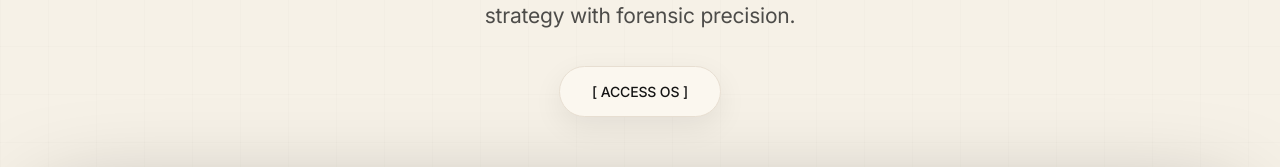
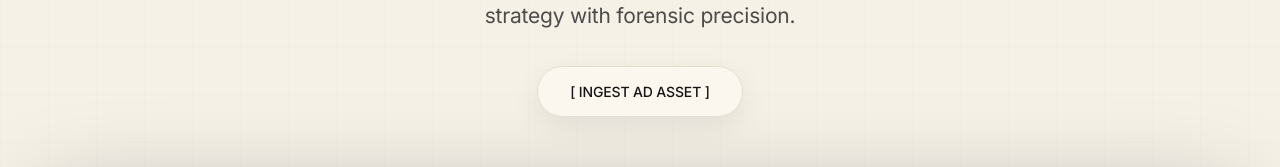
Before and after one commit to popvisly/visual-decompiler, a Next.js app: page / in a window 1280 px wide. Shown: the part 338-505 px from the top of the page. Built offline with nearby package versions, Linux system fonts and the light colour scheme; no server answers.

Commit message:
style(marketing): static Hero CTA and proper flex-grouped microcopy in header

```diff
--- a/src/app/page.tsx
+++ b/src/app/page.tsx
@@ -73,8 +73,8 @@ export default async function HomePage() {
                 headline={["Advertising intelligence.", "Deconstructed."]}
                 subhead="The sovereign infrastructure for elite agencies. Understand & comprehend the architecture of persuasion to justify high-stakes strategy with forensic precision."
                 ctaPrimary={{
-                    label: userId ? "[ INGEST AD ASSET ]" : "[ ACCESS OS ]",
-                    href: userId ? "/app" : "/login"
+                    label: "[ INGEST AD ASSET ]",
+                    href: "/app"
                 }}
                 stageImage={{ src: "/images/examples/perfume_ad_no_logo.jpg", alt: "Luxury perfume ad" }}
             />
--- a/src/components/UnifiedSovereignHeader.tsx
+++ b/src/components/UnifiedSovereignHeader.tsx
@@ -95,8 +95,8 @@ export default function UnifiedSovereignHeader({ forceDark = false }: { forceDar
                     <div className="flex items-center gap-4">
                         <div className="hidden md:block">
                             {isAuthenticated ? (
-                                <>
-                                    <span className={`text-[9px] font-bold tracking-[0.2em] uppercase hidden lg:inline-block mr-6 transistion-all ${forceDark ? 'text-white/40' : 'text-neutral-400'}`}>
+                                <div className="flex items-center justify-end gap-3">
+                                    <span className={`text-xs font-medium hidden lg:block ${forceDark ? 'text-gray-400' : 'text-[#141414]/60'}`}>
                                         ENTER THE VAULT FOR FURTHER FORENSIC ANALYSIS &gt;
                                     </span>
                                     <Link
@@ -114,7 +114,7 @@ export default function UnifiedSovereignHeader({ forceDark = false }: { forceDar
                                     >
                                         [ ENTER VAULT ]
                                     </Link>
-                                </>
+                                </div>
                             ) : (
                                 <Link
                                     href="/login"
```
